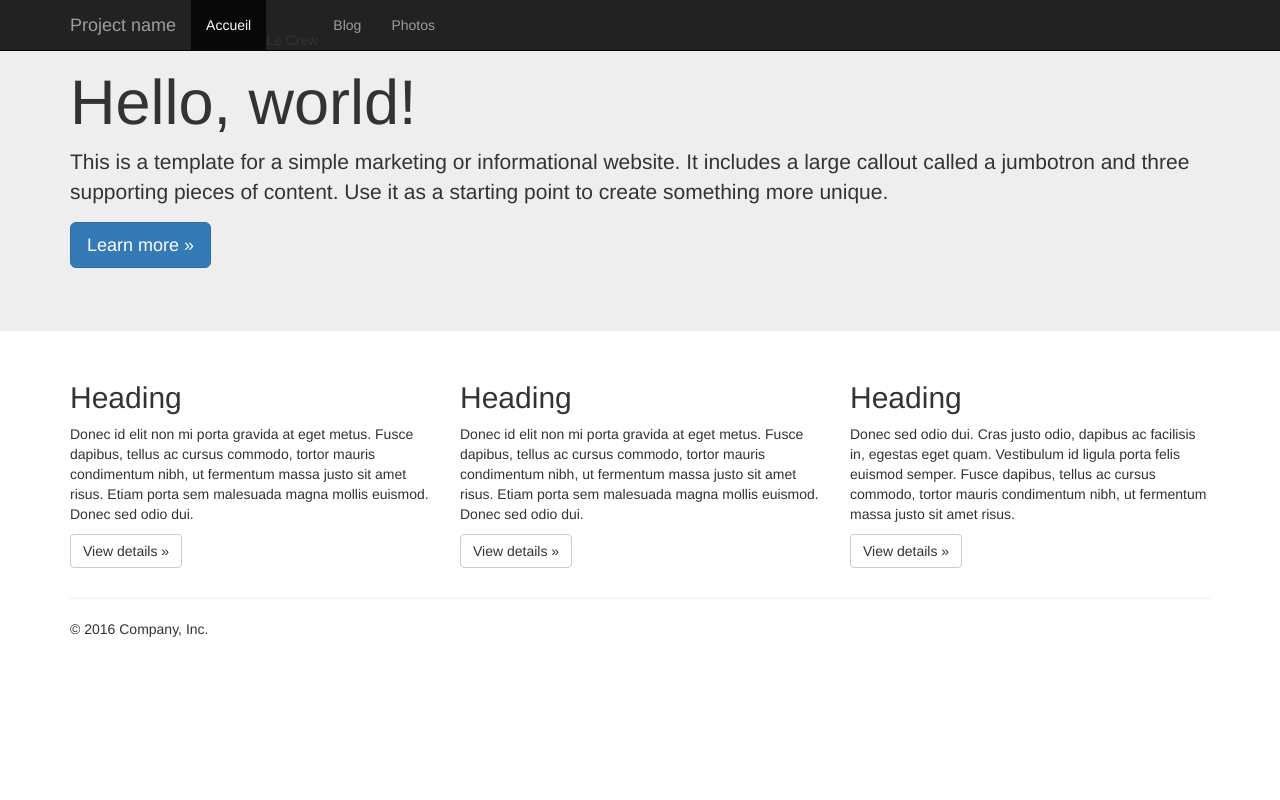
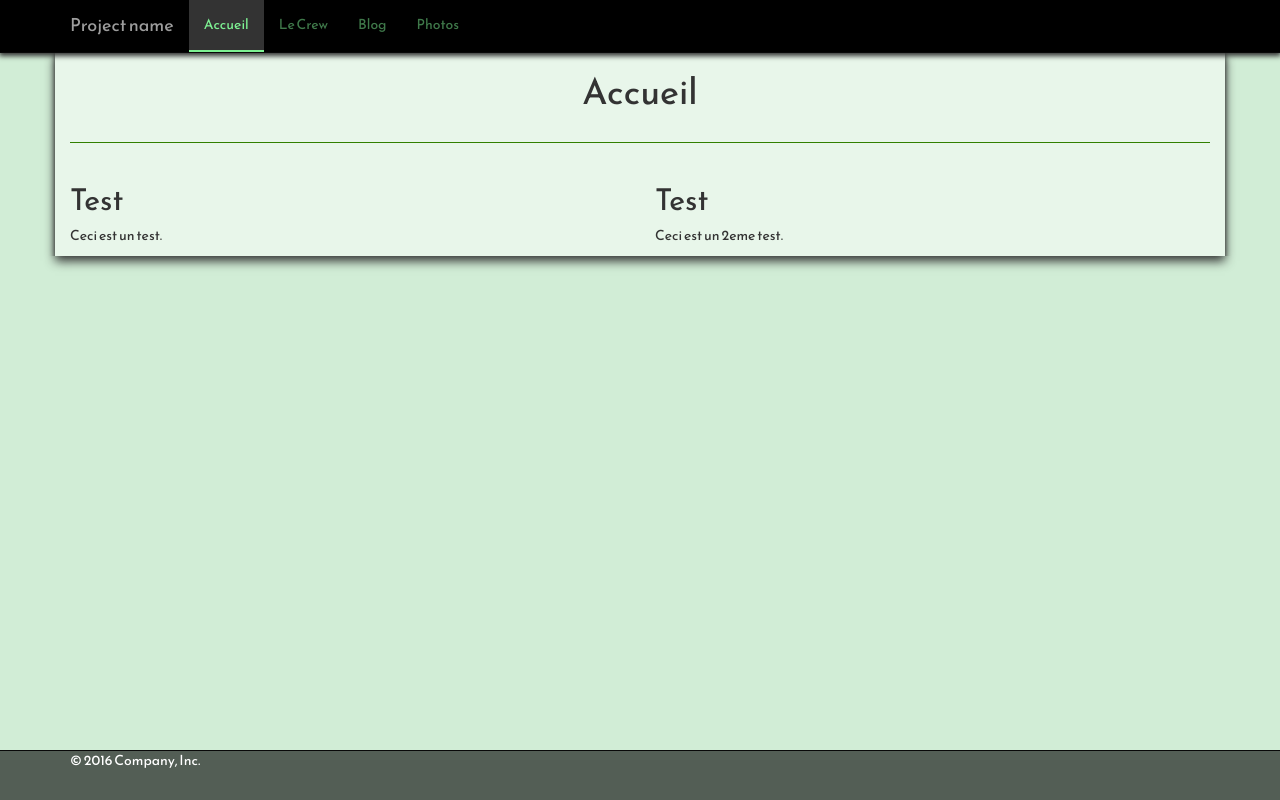
Before and after one commit to Frenchisman/travel-blog, a Django app: page / in a window 1280 px wide. Run offline with Django 3.2, Linux system fonts and the light colour scheme; some libraries are stand-ins or nearby versions.

Commit message:
Templating + Css for base page

```diff
--- /dev/null
+++ b/travelblog/static/css/main.css
@@ -0,0 +1,112 @@
+html{
+	position: relative;
+}
+
+html,body{
+	min-height: 100%;
+}
+
+
+body{
+	background: #D1EDD6;
+	font-family: 'Montserrat', sans-serif;
+	font-family: 'Reem Kufi', sans-serif;
+	/*font-family: 'Fira Sans', sans-serif;*/
+
+}
+
+hr{
+	border-color: #318000;
+}
+
+.navbar-nav{
+	margin: 0px -15px;
+}
+
+.main-navbar{
+	background: rgba(0,0,0, 1);
+	box-shadow: 0 2px 5px 1px;
+}
+
+.main-navbar .navbar-nav>li.active>.nav-link{
+		color: rgba(126,242,147,1);
+		background: rgba(255,255,255,0.2);
+}
+
+.main-navbar .navbar-nav>li>.nav-link{
+	border-bottom: 2px solid rgba(0,0,0,0);
+	color: rgba(126,242,147,0.5);
+
+}
+
+
+.main-navbar .navbar-nav>li>.nav-link:hover{
+	border-bottom: 2px solid rgba(126,242,147,1);
+	color: rgba(126,242,147,1);
+	transition: 0.3s all;
+}
+
+
+
+.container-content{
+	position: relative;
+	margin-top: 52px;
+	background: rgba(255, 255, 255, 0.5);
+	box-shadow: 0px 5px 10px;
+}
+
+.container-content:before{
+	display: inline-block;
+
+  box-shadow: -15px 0 5px -15px inset;
+  content: " ";
+  height: 100%;
+  left: -15px;
+  position: absolute;
+  top: 0;
+  width: 15px;
+}
+
+.container-content:after{
+	display: inline-block;
+  box-shadow: 15px 0 5px -15px inset;
+  content: " ";
+  height: 100%;
+  right: -15px;
+  position: absolute;
+  top: 0;
+  width: 15px;
+}
+
+.footer{
+	position: absolute;
+	bottom: 0;
+	width: 100%;
+	height: 50px;
+	background: rgba(0,0,0, 0.6);
+	border-top: 1px solid #080808;
+
+}
+
+.container-footer{
+	color: #FFF;
+}
+
+
+/* Small devices (tablets, 768px and up) */
+@media (min-width: 768px) {
+	.navbar-nav{
+		margin: 0;
+	}
+
+	.main-navbar .navbar-nav>li.active>.nav-link{
+		color: rgba(126,242,147,1);
+		border-bottom: 2px solid rgba(126,242,147,1);
+	}
+}
+
+/* Medium devices (desktops, 992px and up) */
+@media (min-width: @screen-md-min) { ... }
+
+/* Large devices (large desktops, 1200px and up) */
+@media (min-width: @screen-lg-min) { ... }
--- a/travelblog/templates/base.html
+++ b/travelblog/templates/base.html
@@ -1,3 +1,4 @@
+{% load staticfiles %}
 <!DOCTYPE html>
 <html lang="{{ LANGUAGE_CODE }}">
   <head>
@@ -27,6 +28,8 @@
       <script src="https://oss.maxcdn.com/html5shiv/3.7.3/html5shiv.min.js"></script>
       <script src="https://oss.maxcdn.com/respond/1.4.2/respond.min.js"></script>
     <![endif]-->
+    <link href="https://fonts.googleapis.com/css?family=Reem+Kufi" rel="stylesheet">
+    <link href="{% static "css/main.css" %}" rel="stylesheet">
     {% block extrastyle %}
 
     {% endblock extrastyle %}
@@ -34,7 +37,7 @@
 
   <body>
 
-    <nav class="navbar navbar-inverse navbar-fixed-top">
+    <nav class="navbar navbar-inverse navbar-fixed-top main-navbar">
       <div class="container">
         <div class="navbar-header">
           <button type="button" class="navbar-toggle collapsed" data-toggle="collapse" data-target="#navbar" aria-expanded="false" aria-controls="navbar">
@@ -47,18 +50,18 @@
         </div>
         <div id="navbar" class="navbar-collapse collapse">
             <ul class="nav navbar-nav">
-              <li class="{% if request.resolver_match.view_name == 'index' %}active{% endif %}"><a href="/">Accueil <span class="sr-only">(Actuellement)</span></a></li>
+              <li class="{% if request.resolver_match.view_name == 'index' %}active{% endif %}"><a href="/" class="nav-link">Accueil <span class="sr-only">(Actuellement)</span></a></li>
               {# @TODO this page. #}
-              <li><a href="#"></a>Le Crew</li>
-              <li class="{% if request.resolver_match.app_name == 'zinnia' %}active{% endif %}"><a href="/blog/">Blog</a></li>
-              <li class="{% if request.resolver_match.namespace == 'galleries' %}active{% endif %}"><a href="/galleries/">Photos</a></li>
+              <li><a href="#" class="nav-link">Le Crew</a></li>
+              <li class="{% if request.resolver_match.app_name == 'zinnia' %}active{% endif %}"><a href="/blog/" class="nav-link">Blog</a></li>
+              <li class="{% if request.resolver_match.namespace == 'galleries' %}active{% endif %}"><a href="/galleries/" class="nav-link">Photos</a></li>
             </ul>
         </div><!--/.navbar-collapse -->
       </div>
     </nav>
 
     <!-- Main jumbotron for a primary marketing message or call to action -->
-    <div class="jumbotron">
+    <!-- <div class="jumbotron">
       <div class="container">
         {% block jumbotron %}
 
@@ -67,9 +70,12 @@
         <p><a class="btn btn-primary btn-lg" href="#" role="button">Learn more &raquo;</a></p>
         {% endblock jumbotron %}
       </div>
-    </div>
+    </div> -->
 
-    <div class="container">
+    <div class="container container-content">
+      <div class="row"><h1 class="text-center">{% block content_title %}Accueil{% endblock content_title %}</h1>
+      </div>
+      <hr>
       {% block content %}
 
       <div class="row">
@@ -92,11 +98,92 @@
 
       <hr>
 
+      <div class="row">
+        <div class="col-md-4">
+          <h2>Heading</h2>
+          <p>Donec id elit non mi porta gravida at eget metus. Fusce dapibus, tellus ac cursus commodo, tortor mauris condimentum nibh, ut fermentum massa justo sit amet risus. Etiam porta sem malesuada magna mollis euismod. Donec sed odio dui. </p>
+          <p><a class="btn btn-default" href="#" role="button">View details &raquo;</a></p>
+        </div>
+        <div class="col-md-4">
+          <h2>Heading</h2>
+          <p>Donec id elit non mi porta gravida at eget metus. Fusce dapibus, tellus ac cursus commodo, tortor mauris condimentum nibh, ut fermentum massa justo sit amet risus. Etiam porta sem malesuada magna mollis euismod. Donec sed odio dui. </p>
+          <p><a class="btn btn-default" href="#" role="button">View details &raquo;</a></p>
+       </div>
+        <div class="col-md-4">
+          <h2>Heading</h2>
+          <p>Donec sed odio dui. Cras justo odio, dapibus ac facilisis in, egestas eget quam. Vestibulum id ligula porta felis euismod semper. Fusce dapibus, tellus ac cursus commodo, tortor mauris condimentum nibh, ut fermentum massa justo sit amet risus.</p>
+          <p><a class="btn btn-default" href="#" role="button">View details &raquo;</a></p>
+        </div>
+      </div>
+
+      <hr>
+
+      <div class="row">
+        <div class="col-md-4">
+          <h2>Heading</h2>
+          <p>Donec id elit non mi porta gravida at eget metus. Fusce dapibus, tellus ac cursus commodo, tortor mauris condimentum nibh, ut fermentum massa justo sit amet risus. Etiam porta sem malesuada magna mollis euismod. Donec sed odio dui. </p>
+          <p><a class="btn btn-default" href="#" role="button">View details &raquo;</a></p>
+        </div>
+        <div class="col-md-4">
+          <h2>Heading</h2>
+          <p>Donec id elit non mi porta gravida at eget metus. Fusce dapibus, tellus ac cursus commodo, tortor mauris condimentum nibh, ut fermentum massa justo sit amet risus. Etiam porta sem malesuada magna mollis euismod. Donec sed odio dui. </p>
+          <p><a class="btn btn-default" href="#" role="button">View details &raquo;</a></p>
+       </div>
+        <div class="col-md-4">
+          <h2>Heading</h2>
+          <p>Donec sed odio dui. Cras justo odio, dapibus ac facilisis in, egestas eget quam. Vestibulum id ligula porta felis euismod semper. Fusce dapibus, tellus ac cursus commodo, tortor mauris condimentum nibh, ut fermentum massa justo sit amet risus.</p>
+          <p><a class="btn btn-default" href="#" role="button">View details &raquo;</a></p>
+        </div>
+      </div>
+
+      <hr>
+
+      <div class="row">
+        <div class="col-md-4">
+          <h2>Heading</h2>
+          <p>Donec id elit non mi porta gravida at eget metus. Fusce dapibus, tellus ac cursus commodo, tortor mauris condimentum nibh, ut fermentum massa justo sit amet risus. Etiam porta sem malesuada magna mollis euismod. Donec sed odio dui. </p>
+          <p><a class="btn btn-default" href="#" role="button">View details &raquo;</a></p>
+        </div>
+        <div class="col-md-4">
+          <h2>Heading</h2>
+          <p>Donec id elit non mi porta gravida at eget metus. Fusce dapibus, tellus ac cursus commodo, tortor mauris condimentum nibh, ut fermentum massa justo sit amet risus. Etiam porta sem malesuada magna mollis euismod. Donec sed odio dui. </p>
+          <p><a class="btn btn-default" href="#" role="button">View details &raquo;</a></p>
+       </div>
+        <div class="col-md-4">
+          <h2>Heading</h2>
+          <p>Donec sed odio dui. Cras justo odio, dapibus ac facilisis in, egestas eget quam. Vestibulum id ligula porta felis euismod semper. Fusce dapibus, tellus ac cursus commodo, tortor mauris condimentum nibh, ut fermentum massa justo sit amet risus.</p>
+          <p><a class="btn btn-default" href="#" role="button">View details &raquo;</a></p>
+        </div>
+      </div>
+
+      <hr>
+      <div class="row">
+        <div class="col-md-4">
+          <h2>Heading</h2>
+          <p>Donec id elit non mi porta gravida at eget metus. Fusce dapibus, tellus ac cursus commodo, tortor mauris condimentum nibh, ut fermentum massa justo sit amet risus. Etiam porta sem malesuada magna mollis euismod. Donec sed odio dui. </p>
+          <p><a class="btn btn-default" href="#" role="button">View details &raquo;</a></p>
+        </div>
+        <div class="col-md-4">
+          <h2>Heading</h2>
+          <p>Donec id elit non mi porta gravida at eget metus. Fusce dapibus, tellus ac cursus commodo, tortor mauris condimentum nibh, ut fermentum massa justo sit amet risus. Etiam porta sem malesuada magna mollis euismod. Donec sed odio dui. </p>
+          <p><a class="btn btn-default" href="#" role="button">View details &raquo;</a></p>
+       </div>
+        <div class="col-md-4">
+          <h2>Heading</h2>
+          <p>Donec sed odio dui. Cras justo odio, dapibus ac facilisis in, egestas eget quam. Vestibulum id ligula porta felis euismod semper. Fusce dapibus, tellus ac cursus commodo, tortor mauris condimentum nibh, ut fermentum massa justo sit amet risus.</p>
+          <p><a class="btn btn-default" href="#" role="button">View details &raquo;</a></p>
+        </div>
+      </div>
+
+      <hr>
       {% endblock content %}
-      <footer>
+
+    </div> <!-- /container -->
+    <footer class="footer">
+      <div class="container container-footer">
         <p>&copy; 2016 Company, Inc.</p>
-      </footer>
-    </div> <!-- /container -->
+      </div>
+    </footer>
 
 
     <!-- Bootstrap core JavaScript
--- a/travelblog/templates/index.html
+++ b/travelblog/templates/index.html
@@ -1 +1,14 @@
 {% extends "base.html" %}
+
+{% block content %}
+	<div class="row">
+		<div class="col-md-6 col-xs-12">
+			<h2>Test</h2>
+			<p>Ceci est un test.</p>
+		</div>
+		<div class="col-md-6 col-xs-12">
+			<h2>Test</h2>
+			<p>Ceci est un 2eme test.</p>
+		</div>
+	</div>
+{% endblock content %}
```
Also changed, not shown: travelblog/static/img/bg_grass.jpg (added), travelblog/static/img/bg_small.png (added), travelblog/static/img/bg_small_green.png (added), travelblog/static/img/bg_small_green2.png (added), travelblog/static/img/congruent_pentagon.png (added), travelblog/static/img/green_squares.png (added), travelblog/static/img/stripes.png (added), travelblog/static/img/swirl_pattern.png (added), travelblog/static/img/swirl_pattern_green.png (added).
